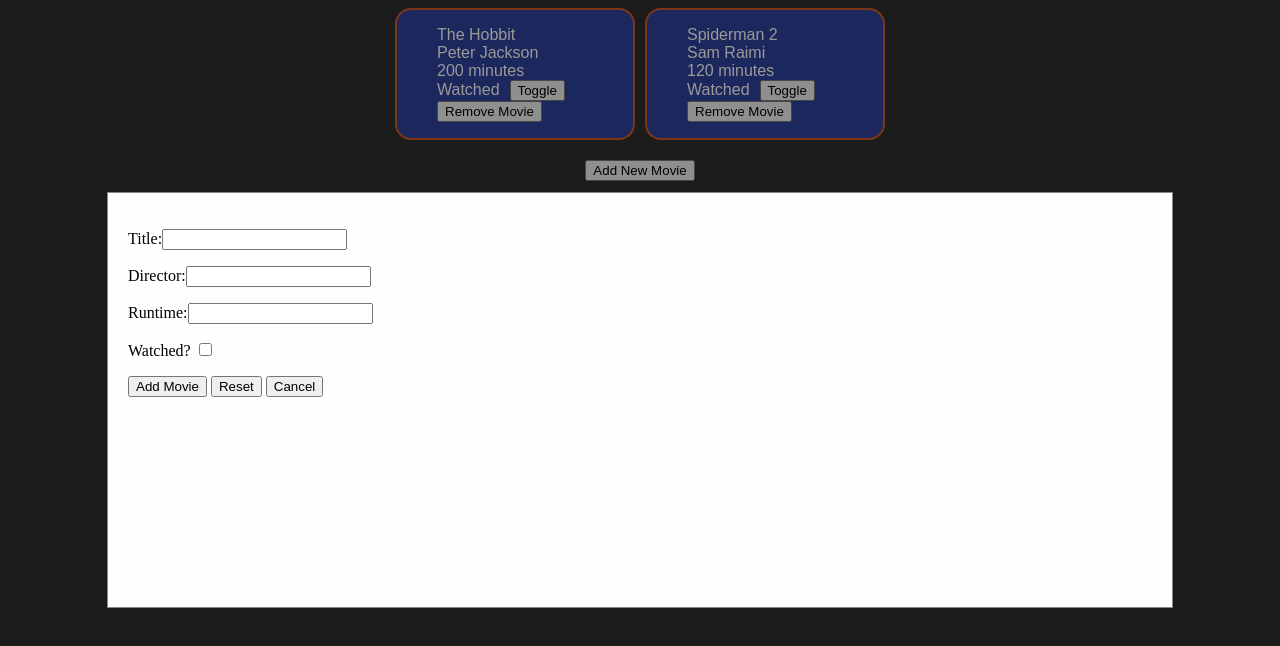
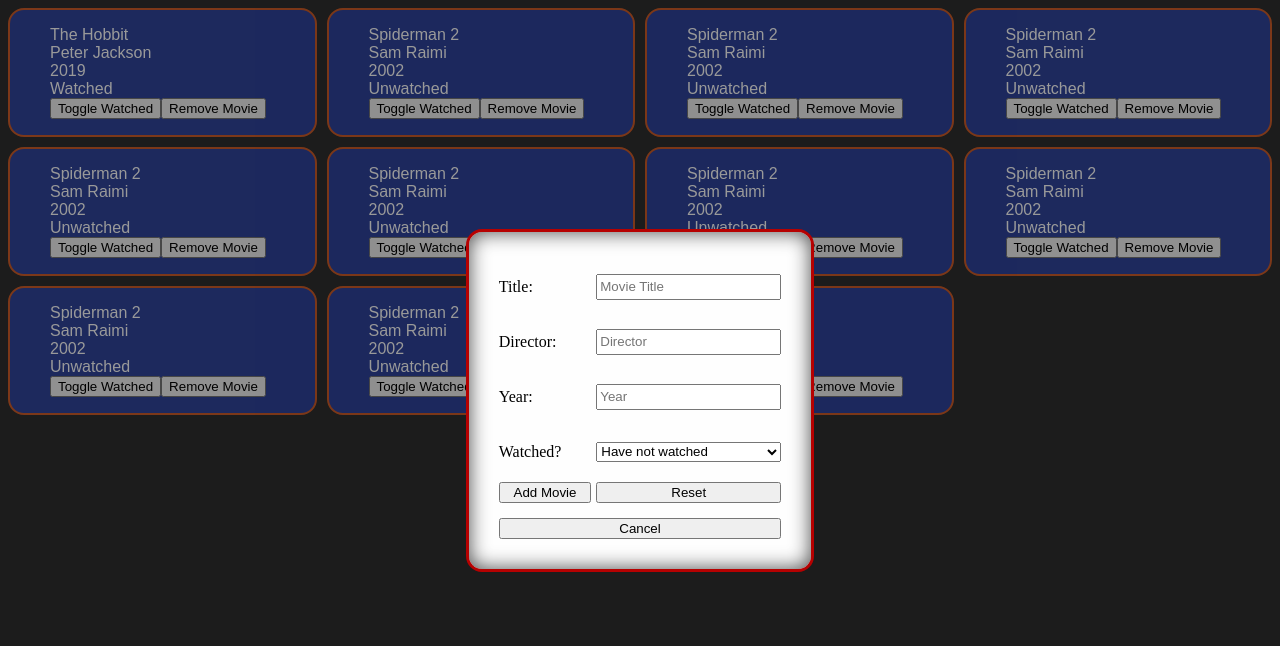
Before and after one commit to bretzawilski/the-library, a plain HTML site: page index.html in a window 1280 px wide. Both pictures are taken after a click on the button "Add New Movie". Drawn offline with Linux system fonts and the light colour scheme.

Commit message:
Basic functionality complete

```diff
--- a/index.html
+++ b/index.html
@@ -11,31 +11,47 @@
 
   <!-- Movie Card Section -->
   <main id="main">
-    <div id="0" class="movie-card">
+    <!-- <div id="0" class="movie-card"> -->
 
     </div>
   </main>
 
   <!-- Modal Dialog Code -->
   <div id="modal-container">
-    <button id="modal-button">Add New Movie</button>
+    <button id="add-new-movie">Add New Movie</button>
     <div id="my-modal" class="modal">
 
       <div class="modal-content">
-        <p>Title:<input id="title" type="text" name="new-movie"></p>
-        <p>Director:<input id="director" type="text" name="new-movie"></p>
-        <p>Runtime:<input id="runtime" type="text" name="new-movie"></p>
-        <p>Watched?
-          <input id="watched" type="checkbox" value="true" name="new-movie"></p>
-          <!-- <input id="watched" type="radio" value="Watched" name="new-movie">Yes<br>
-          <input id="unwatched" type="radio" value="Unwatched" name="new-movie">No</p> -->
+        <div>
+          <p>Title:</p>
+        </div>
+        <div><input id="title" type="text" name="new-movie" placeholder="Movie Title"></div>
+
+        <div>
+          <p>Director:</p>
+        </div>
+        <div><input id="director" type="text" name="new-movie" placeholder="Director"></div>
+
+        <div>
+          <p>Year:<p>
+        </div>
+        <div><input id="year" type="text" name="new-movie" placeholder="Year"></div>
+
+        <div>
+          <p>Watched?</p>
+        </div>
+          <div><select id="watched" name="new-movie">
+            <option value="Unwatched">Have not watched</option>
+            <option value="Watched">Have watched</option>
+          </select></div>
+
         <button id="add-movie">Add Movie</button>
         <button id="reset-modal">Reset</button>
-        <button id="close-modal">Cancel</button>
+        <button id="cancel-button">Cancel</button>
       </div>
 
     </div>
   </div>
 </body>
-<script type="text/javascript" src="script.js"></script>
+<script type="text/javascript" src="script2.js"></script>
 </html>
--- a/script.js
+++ b/script.js
@@ -36,18 +36,18 @@
 //   myLibrary.push(shortCode);
 // }
 
-function displayMovies() {
+const displayMovies = () => {
   let main = document.getElementById('main');
   main.innerHTML = '';
 
   for (i = 0; i < myLibrary.length; i++) {
     let card = document.createElement('div');
-    card.id = i;
+    card.id = "library-" + i;
     card.classList = 'movie-card';
     let cardButtons = document.createElement('div');
     cardButtons.classList = 'card-buttons';
     let delButton = document.createElement('button');
-    delButton.id = 'del-item-' + i ;
+    delButton.id = 'del-item-' + i;
     delButton.textContent = 'Remove Movie';
     delButton.classList = 'del-button';
 
@@ -76,8 +76,7 @@
     main.append(card);
   }
 
-
-}
+};
 
 function addMovieToLibrary() {
   let title = document.getElementById('title').value;
@@ -105,11 +104,12 @@
 }
 
 const remove = (event) => {
-  let pos = event.currentTarget.id.split('-')[2];
+  let removePos = event.currentTarget.id.split('-')[2];
+  let pos = 'library-' + removePos;
   myLibrary.splice(pos, 1);
   displayMovies();
   removeSetup();
-  console.log('Bye Felicia');
+  console.log(removePos);
 }
 
 function clearSelections() {
--- a/script2.js
+++ b/script2.js
@@ -5,6 +5,60 @@
     director: "Peter Jackson",
     year: 2019,
     watched: "Watched",
+  },
+  {
+    title: "Spiderman 2",
+    director: "Sam Raimi",
+    year: 2002,
+    watched: "Unwatched",
+  },
+  {
+    title: "Spiderman 2",
+    director: "Sam Raimi",
+    year: 2002,
+    watched: "Unwatched",
+  },
+  {
+    title: "Spiderman 2",
+    director: "Sam Raimi",
+    year: 2002,
+    watched: "Unwatched",
+  },
+  {
+    title: "Spiderman 2",
+    director: "Sam Raimi",
+    year: 2002,
+    watched: "Unwatched",
+  },
+  {
+    title: "Spiderman 2",
+    director: "Sam Raimi",
+    year: 2002,
+    watched: "Unwatched",
+  },
+  {
+    title: "Spiderman 2",
+    director: "Sam Raimi",
+    year: 2002,
+    watched: "Unwatched",
+  },
+  {
+    title: "Spiderman 2",
+    director: "Sam Raimi",
+    year: 2002,
+    watched: "Unwatched",
+  },
+  {
+    title: "Spiderman 2",
+    director: "Sam Raimi",
+    year: 2002,
+    watched: "Unwatched",
+  },
+  {
+    title: "Spiderman 2",
+    director: "Sam Raimi",
+    year: 2002,
+    watched: "Unwatched",
   },
   {
     title: "Spiderman 2",
@@ -23,7 +77,7 @@
   }
 }
 
-function addMovieToLibrary() {
+const addMovieToLibrary = () => {
   let title = document.getElementById("title").value;
   let director = document.getElementById("director").value;
   let year = document.getElementById("year").value;
@@ -33,9 +87,9 @@
 
   myLibrary.push(newMovie);
   // clearSelections();
-  hideModal();
+  active.hideModal();
   displayMovies();
-}
+};
 
 // let [ title, director, year, watched ] = myLibrary[0];
 
@@ -49,6 +103,8 @@
 
     const movieCard = document.createElement("div");
     movieCard.classList = "movie-card";
+    movieCard.id = "div-" + i;
+
     const displayUl = document.createElement("ul");
 
     const addTitle = document.createElement("li");
@@ -63,10 +119,22 @@
     const addWatched = document.createElement("li");
     addWatched.innerText = watched;
 
+    const removeButton = document.createElement("button");
+    removeButton.innerText = "Remove Movie";
+    removeButton.id = "remove-" + i;
+    removeButton.addEventListener("click", removeMovieFromLibrary);
+
+    const toggleButton = document.createElement("button");
+    toggleButton.innerText = "Toggle Watched";
+    toggleButton.id = "toggle-" + i;
+    toggleButton.addEventListener("click", toggleMovie);
+
     displayUl.appendChild(addTitle);
     displayUl.appendChild(addDirector);
     displayUl.appendChild(addYear);
     displayUl.appendChild(addWatched);
+    displayUl.appendChild(toggleButton);
+    displayUl.appendChild(removeButton);
 
     movieCard.appendChild(displayUl);
 
@@ -74,25 +142,21 @@
   }
 };
 
-// const accessModal = () => {
-//   const modal = document.getElementById("my-modal");
-//   const viewModal = () => (modal.style.display = "grid");
-//   const hideModal = () => (modal.style.display = "none");
+const removeMovieFromLibrary = (event) => {
+  let pos = event.currentTarget.id.split("-")[1];
+  myLibrary.splice(pos, 1);
+  displayMovies();
+};
 
-//   return {
-//     modal,
-//     viewModal,
-//     hideModal,
-//   };
-// };
-
-// function viewModal() {
-//   modal.style.display = "grid";
-// }
-
-// function hideModal() {
-//   modal.style.display = "none";
-// }
+const toggleMovie = (event) => {
+  let pos = event.currentTarget.id.split("-")[1];
+  if (myLibrary[pos].watched === "Watched") {
+    myLibrary[pos].watched = "Unwatched";
+  } else {
+    myLibrary[pos].watched = "Watched";
+  }
+  displayMovies();
+};
 
 // Buttons and eventListeners
 const initialize = () => {
@@ -100,16 +164,16 @@
   const viewModal = () => (modal.style.display = "grid");
   const hideModal = () => (modal.style.display = "none");
 
-  const main = document.getElementById("main");
-
   const addNewMovieButton = document.getElementById("add-new-movie");
   addNewMovieButton.addEventListener("click", viewModal);
 
+  const cancelButton = document.getElementById("cancel-button");
+  cancelButton.addEventListener("click", hideModal);
+
+  const main = document.getElementById("main");
+
   const addMovieToLibraryButton = document.getElementById("add-movie");
   addMovieToLibraryButton.addEventListener("click", addMovieToLibrary);
-
-  const cancelButton = document.getElementById("cancel-button");
-  cancelButton.addEventListener("click", hideModal);
 
   return {
     modal,
@@ -124,4 +188,5 @@
 
 // Initial Program Run
 initialize();
+const active = initialize();
 displayMovies();
--- a/styles.css
+++ b/styles.css
@@ -4,7 +4,7 @@
 
 main {
   display: grid;
-  grid-template-columns: 15rem 15rem;
+  grid-template-columns: repeat(auto-fill, minmax(300px, 1fr));
   justify-content: center;
   gap: 10px;
   transition-delay: 1000;
@@ -16,13 +16,10 @@
   border-radius: 1em;
   border: rgb(206, 93, 41) solid 2px;
   color: white;
-  font-family: 'Cascadia Code', sans-serif;
+  font-family: "Cascadia Code", sans-serif;
   transition-delay: 1000;
 }
 
-/* :hover.movie-card {
-  background-color: orange;
-} */
 #toggle-movie {
   margin-left: 10px;
 }
@@ -37,38 +34,57 @@
   justify-self: center;
 }
 
+input {
+  height: 1.5em;
+}
 
+select,
+option {
+  height: 1.5em;
+  width: 100%;
+}
 ul {
   list-style-type: none;
 }
 
 #modal-container {
-
   display: grid;
-  justify-content: center;
+  place-content: center;
   margin-top: 20px;
 }
 
-
 .modal {
   display: none;
+  /* justify-self: center; */
   position: fixed;
   z-index: 1;
   left: 0;
   top: 0;
-  width:100%;
+  width: 100%;
   height: 100%;
   overflow: auto;
-  background-color: rgb(0,0,0);
-  background-color: rgba(0,0,0,0.4);
+  background-color: rgb(0, 0, 0);
+  background-color: rgba(0, 0, 0, 0.4);
 }
 
 .modal-content {
+  display: grid;
+  gap: 5px;
   background-color: #fefefe;
-  margin: 15% auto;
-  padding: 20px;
-  border: 1px solid #888;
-  width: 80%;
+  border-radius: 1em;
+  grid-template-columns: 1fr 2fr;
+  align-items: center;
+  margin: auto;
+  padding: 30px;
+  border: 3px solid rgb(182, 1, 1);
+  box-shadow: inset 0 0 20px rgb(69, 69, 69);
+  /* width: auto; */
+}
+
+#cancel-button {
+  grid-column-start: 1;
+  grid-column-end: 3;
+  margin-top: 10px;
 }
 
 .close {
@@ -78,7 +94,8 @@
   font-weight: bold;
 }
 
-.close:hover, .close:focus {
+.close:hover,
+.close:focus {
   color: black;
   text-decoration: none;
   cursor: pointer;
```
Also changed, not shown: requirements.md (+4 -2 lines), 1 other file.
